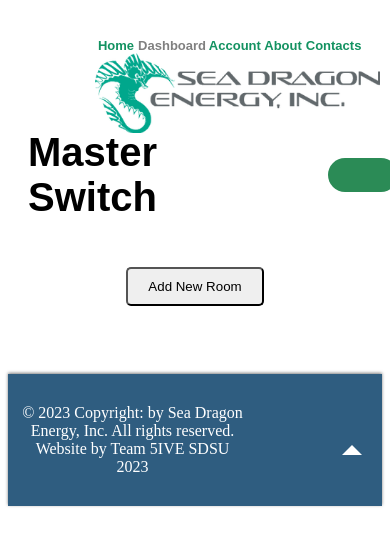
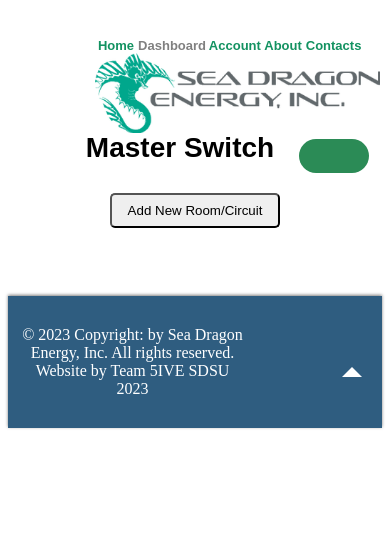
Before and after one commit to jhosburg/WebApp, a React (Create React App) app in the folder web-app-react/: page /Appliances in a window 390 px wide. Shown: the top 546 px of the page. Built offline with nearby package versions, Linux system fonts and the light colour scheme.

Commit message:
Adjusted confirmation dialogue menu from appliances.js to fit for mobile users. - Jacob

```diff
--- a/web-app-react/src/pages/Dashboard/Appliances.css
+++ b/web-app-react/src/pages/Dashboard/Appliances.css
@@ -254,3 +254,41 @@
 #applianceButton:hover {
   background-color: #2b8b56;
 }
+
+@media (max-width: 768px) {
+  .master-switch{
+    padding-top: 10px;
+    font-size: 14px;
+  }
+
+  .switch {
+    margin: 10px 0;
+    width: 30px;
+    height: 18px;
+  }
+
+  .appliances-container{
+    max-width: fit-content;
+    width: 50%;
+  }
+
+  .confirmation-dialog{
+    padding: 10px
+  }
+
+  .confirmation-dialog p {
+    font-size: 14px;
+    margin-bottom: 15px;
+  }
+
+  .confirmation-dialog button {
+    padding: 8px 16px;
+    font-size: 14px;
+    margin-right: 8px;
+  }
+
+  .add-new-appliance-btn {
+    padding: 8px 16px;
+    margin-top: 10px;
+  }
+}
--- a/web-app-react/src/pages/Dashboard/Appliances.js
+++ b/web-app-react/src/pages/Dashboard/Appliances.js
@@ -205,7 +205,7 @@ function Appliances() {
                   onCancel={cancelDelete}
                 />
               )}
-      <button className="add-new-appliance-btn" onClick={addNewAppliance}>Add New Room</button>
+      <button className="add-new-appliance-btn" onClick={addNewAppliance}>Add New Room/Circuit</button>
     </div>
   );
 }
```
